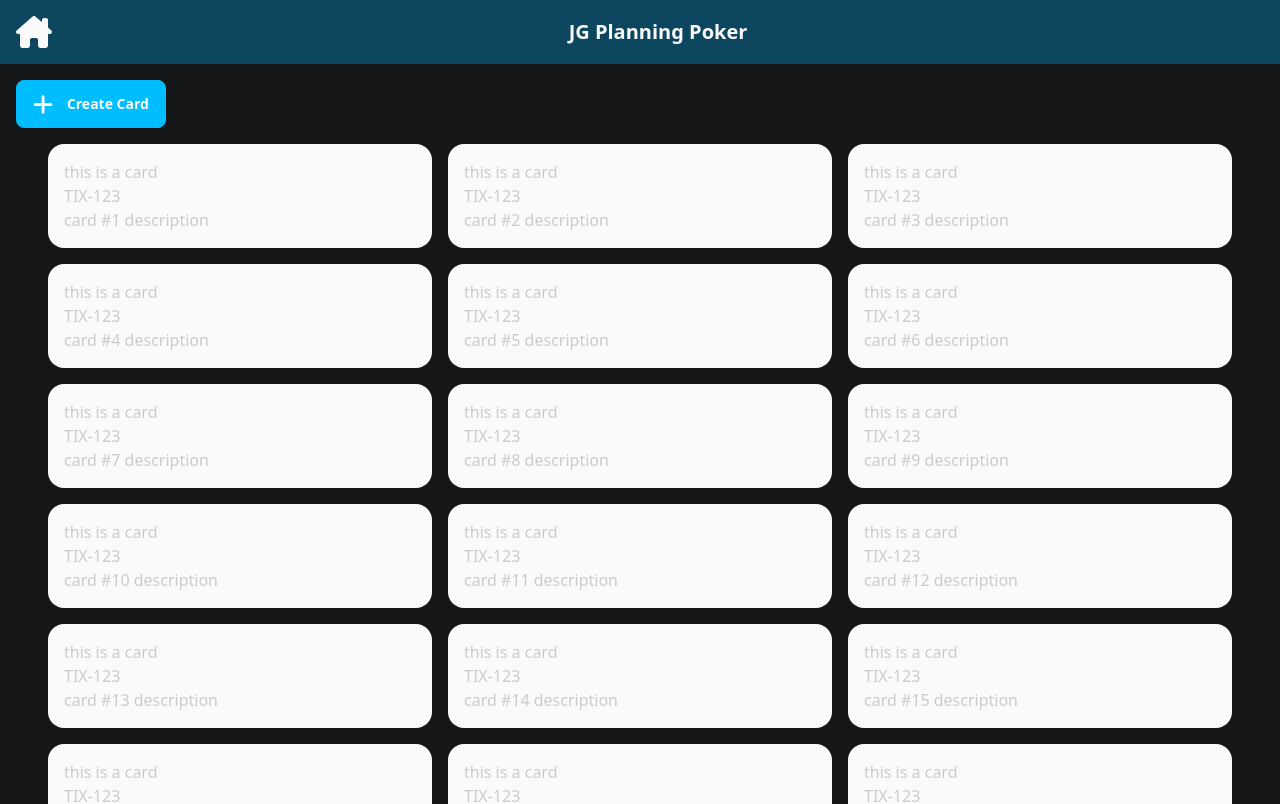
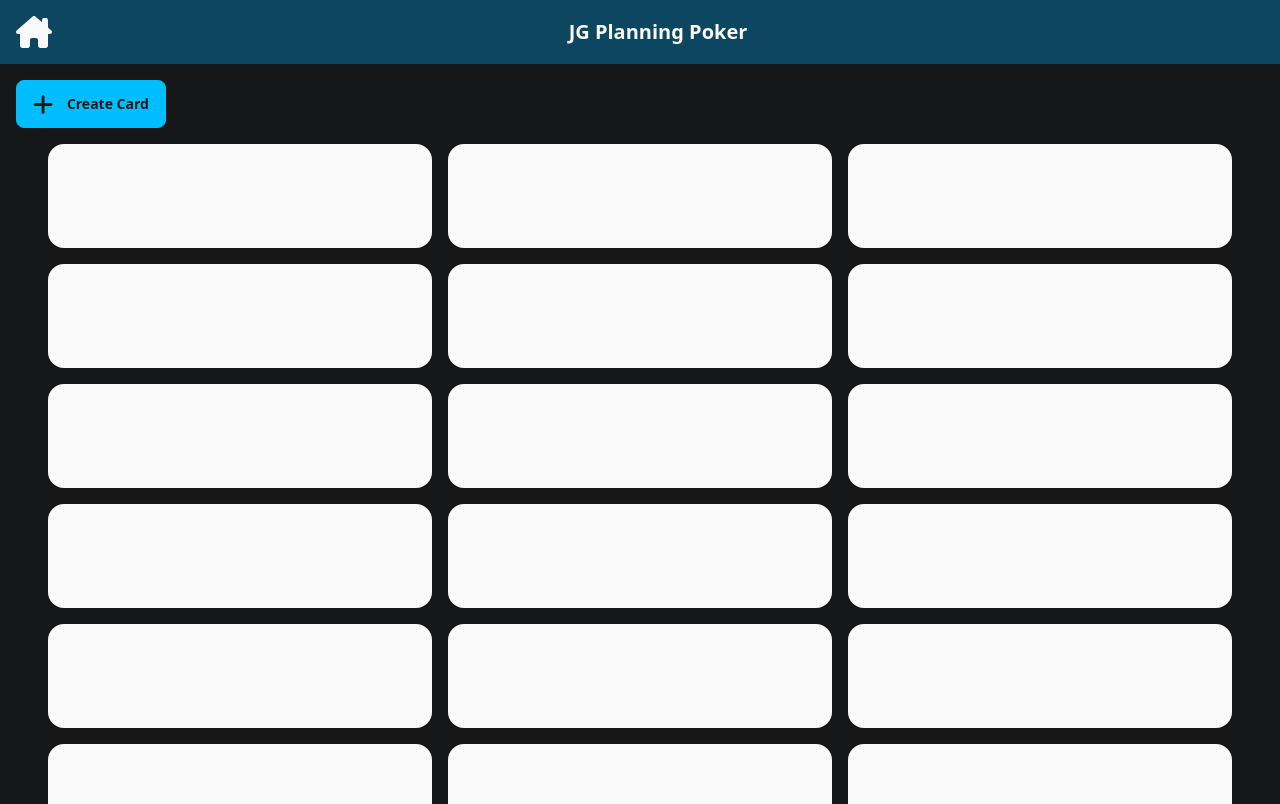
Before and after one commit to emgore-jg/JGpokerUI, a React (Vite) app: page / in a window 1280 px wide. Shown: the top 804 px of the page. Built offline with nearby package versions, Linux system fonts and the light colour scheme.

Commit message:
fix themes

```diff
--- a/src/components/ModalButton.tsx
+++ b/src/components/ModalButton.tsx
@@ -17,7 +17,7 @@ function ModalButton({ buttonText, onClick, modalContent }: props) {
   return (
     <>
       <button
-        className="btn btn-primary w-fit fill-neutral text-neutral"
+        className="btn btn-primary w-fit fill-primary-content text-primary-content"
         onClick={() => {
           handleClick();
         }}
--- a/src/screens/AppHeader.tsx
+++ b/src/screens/AppHeader.tsx
@@ -3,8 +3,8 @@ import HouseIcon from "../assets/house";
 function AppHeader() {
   return (
     <div className="sticky top-0 z-10 flex h-16 items-center bg-accent p-4">
-      <HouseIcon className="h-full fill-neutral" />
-      <h1 className="mx-auto text-xl font-bold text-neutral">
+      <HouseIcon className="h-full fill-accent-content" />
+      <h1 className="mx-auto text-xl font-bold text-accent-content">
         JG Planning Poker
       </h1>
     </div>
--- a/tailwind.config.js
+++ b/tailwind.config.js
@@ -10,10 +10,23 @@ export default {
       {
         jahnelgroup: {
           primary: "#00bdff",
+          "primary-content": "#161719",
           secondary: "#0089d0",
+          "secondary-content": "#fafafa",
           accent: "#0c465f",
+          "accent-content": "#fafafa",
           neutral: "#fafafa",
+          "neutral-content": "#161719",
           "base-100": "#161719",
+          "base-content": "#fafafa",
+          info: "#fb923c",
+          "info-content": "#161719",
+          success: "#65a30d",
+          "success-content": "#161719",
+          warning: "#eab308",
+          "warning-content": "#161719",
+          error: "#ef4444",
+          "error-content": "#161719",
         },
       },
       "light",
```
